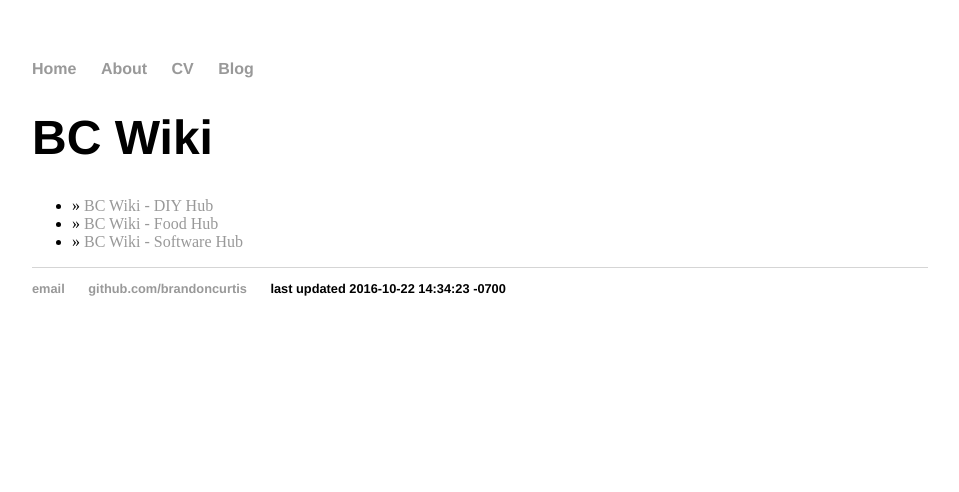
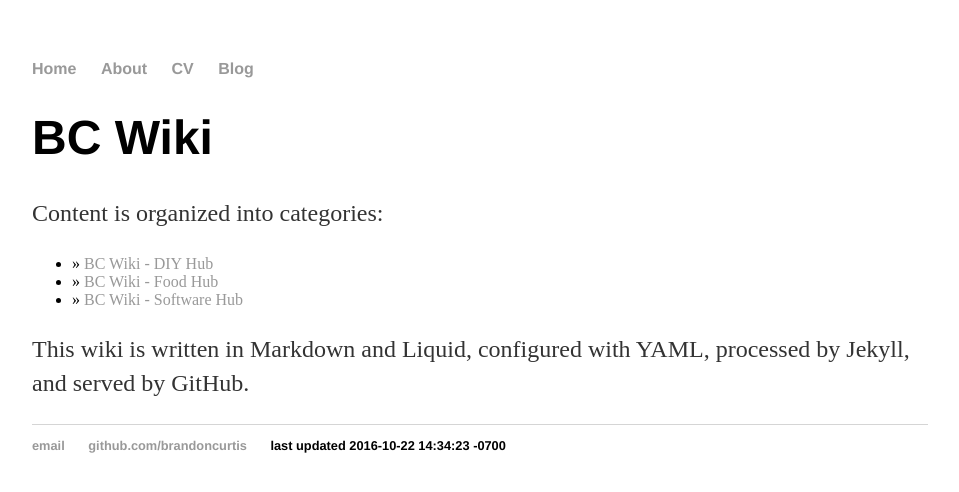
Before and after one commit to brandoncurtis/wiki, a Jekyll site: the page built from index.html, in a window 1280 px wide. Shown: the top 492 px of the page, without its empty margins (160-1119 px from the left). Built offline with Jekyll 4.4.1, drawn with Linux system fonts in a browser that asks for light colours.

Commit message:
updating front page

```diff
--- a/index.html
+++ b/index.html
@@ -3,9 +3,17 @@ layout: default
 title: BC Wiki
 ---
 	<h1>{{ page.title }}</h1>
+
+	<p>
+		Content is organized into categories:
+	</p>
+
 	<ul class="wikipages">
-
 	  {% for wikihub in site.wikihubs %}
 	    <li> » <a href="{{ site.baseurl }}{{ wikihub.url }}" title="{{ wikihub.title }}">{{ wikihub.title }}</a></li>
 	  {% endfor %}
 	</ul>
+
+	<p>
+		This wiki is written in Markdown and Liquid, configured with YAML, processed by Jekyll, and served by GitHub.
+	</p>
```
